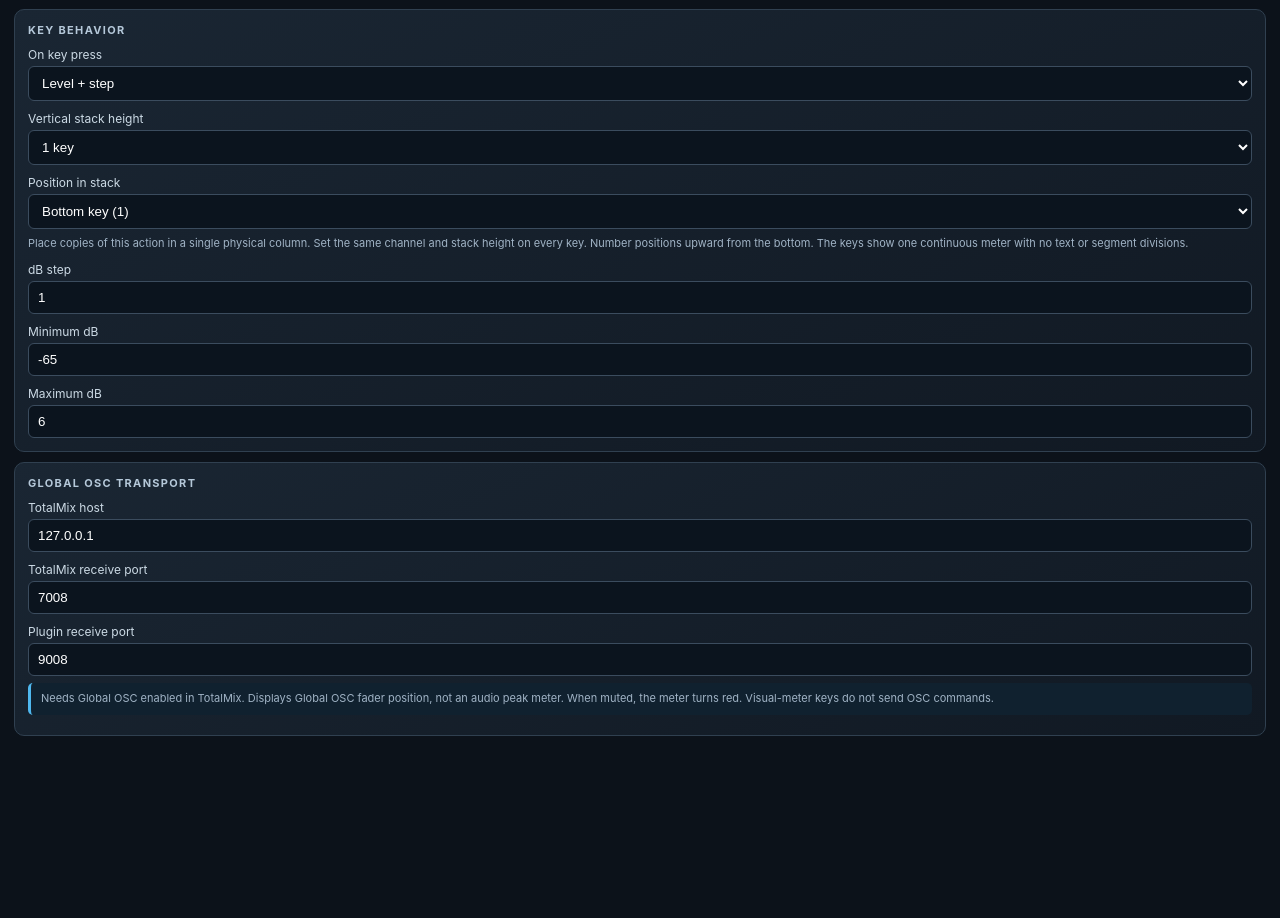
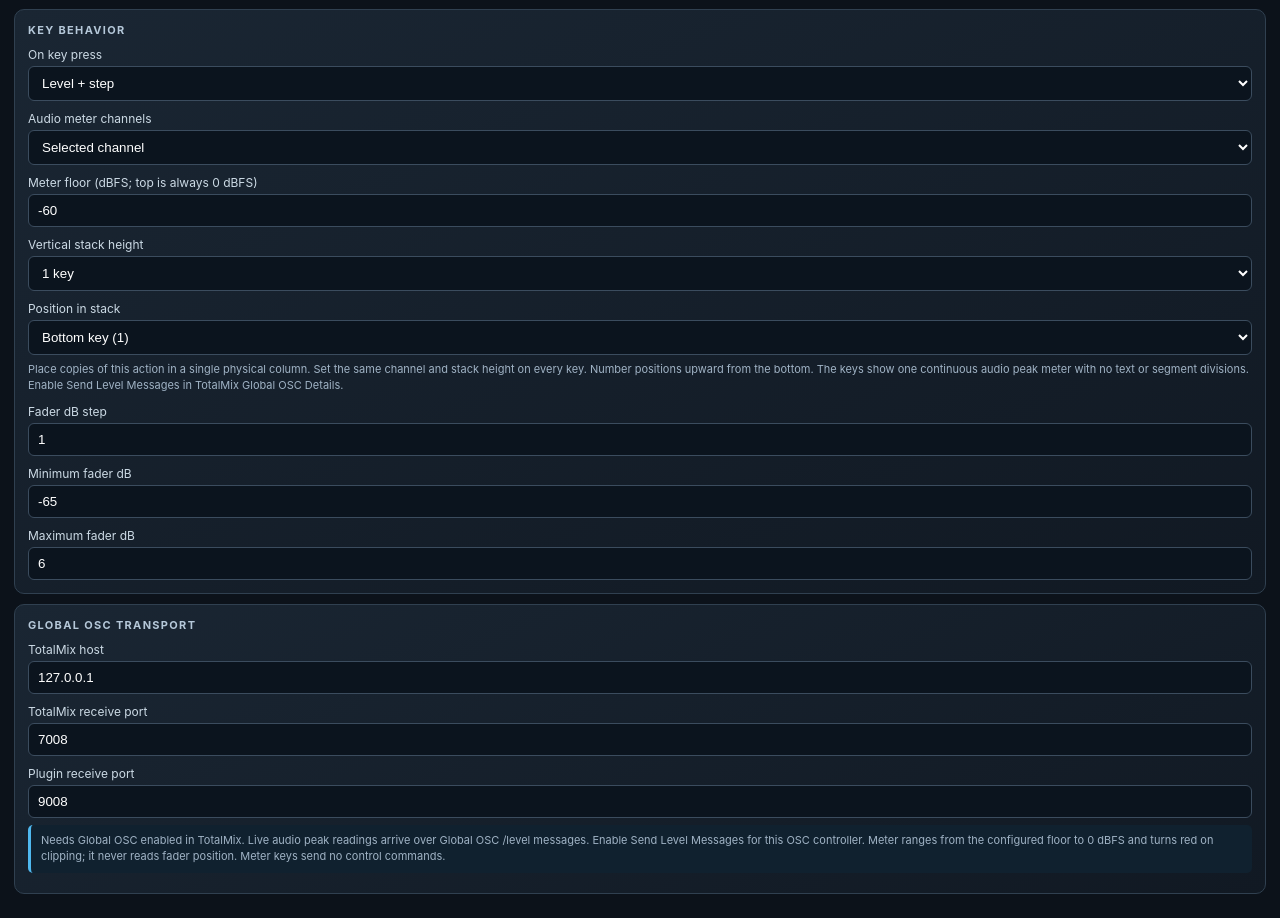
Before and after one commit to kitbrown/rme-controller-macos, a website: page com.fionetworks.rme-globalosc.sdPlugin/ui/level-key.html in a window 1280 px wide. Shown: the part 573-1491 px from the top of the page. Before the commit the page ends 1333 px from the top, so only its background shows below. Drawn offline with Linux system fonts and the light colour scheme.

Commit message:
ui: configure live dBFS peak meters, stereo max, and conditional fader controls

```diff
--- a/com.fionetworks.rme-globalosc.sdPlugin/ui/level-key.html
+++ b/com.fionetworks.rme-globalosc.sdPlugin/ui/level-key.html
@@ -12,7 +12,7 @@ input,select{color:#fff;width:100%;padding:8px 9px;background:#0b141e;border:1px
 input:focus,select:focus{border-color:var(--blue);outline:2px solid #4fb8ef33}
 [hidden]{display:none!important}.tip{border-left:3px solid #4fb8ef;padding:8px 10px;background:#10212f;border-radius:5px}
 </style></head><body>
-<div class="hero"><div class="kicker">FIO / TOTALMIX CONSOLE</div><h2>Live Channel Fader</h2><p>Show a live fader position on one key, or one continuous unlabeled meter across a vertical stack of keys.</p></div>
+<div class="hero"><div class="kicker">FIO / TOTALMIX CONSOLE</div><h2>Live Channel Fader</h2><p>Show an actual audio peak-level meter over multiple keys, or use a separate key to control a fader.</p></div>
 <div class="panel"><h3>Channel</h3>
 <label>Channel type</label><select data-setting="target"><option value="output">Hardware output</option><option value="mix">Source submix</option></select>
 <label>Preset / mapping</label><select data-setting="preset"><option value="main" data-target="output">Control Room — Main</option><option value="spdifOut" data-target="output">SPDIF Output</option><option value="phones1" data-target="output">Control Room — Phones 1</option><option value="mic1" data-target="mix">Mic 1 → Main</option><option value="playback12" data-target="mix">Core Audio → Main</option><option value="spdif" data-target="mix">SPDIF input → Main</option><option value="custom" data-target="both">Custom channel</option></select>
@@ -24,17 +24,19 @@ input:focus,select:focus{border-color:var(--blue);outline:2px solid #4fb8ef33}
 <p>Custom source-to-output mapping uses existing verified Global OSC paths.</p>
 </div></div>
 <div class="panel"><h3>Key behavior</h3>
-<label>On key press</label><select data-setting="keyMode"><option value="up">Level + step</option><option value="down">Level − step</option><option value="mute">Mute / unmute</option><option value="meter">Visual meter — no key action</option></select>
+<label>On key press</label><select data-setting="keyMode"><option value="up">Level + step</option><option value="down">Level − step</option><option value="mute">Mute / unmute</option><option value="meter">Live audio peak meter — display only</option></select>
 <div data-show-mode="meter">
+<label>Audio meter channels</label><select data-setting="meterChannels"><option value="mono">Selected channel</option><option value="stereo">Selected + next channel (highest peak)</option></select>
+<label>Meter floor (dBFS; top is always 0 dBFS)</label><input type="number" data-setting="meterFloorDb" min="-120" max="-6" value="-60" step="1">
 <label>Vertical stack height</label><select data-setting="stackSegments"><option value="1">1 key</option><option value="2">2 keys</option><option value="3">3 keys</option><option value="4">4 keys</option></select>
 <label>Position in stack</label><select data-setting="stackPosition"><option value="1">Bottom key (1)</option><option value="2">Second from bottom (2)</option><option value="3">Third from bottom (3)</option><option value="4">Top key (4)</option></select>
-<p>Place copies of this action in a single physical column. Set the same channel and stack height on every key. Number positions upward from the bottom. The keys show one continuous meter with no text or segment divisions.</p></div>
-<label>dB step</label><input type="number" data-setting="stepDb" value="1" min="0.1" max="24" step="0.1">
-<label>Minimum dB</label><input type="number" data-setting="minDb" value="-65" step="0.1">
-<label>Maximum dB</label><input type="number" data-setting="maxDb" value="6" step="0.1">
+<p>Place copies of this action in a single physical column. Set the same channel and stack height on every key. Number positions upward from the bottom. The keys show one continuous audio peak meter with no text or segment divisions. Enable Send Level Messages in TotalMix Global OSC Details.</p></div>
+<div data-hide-mode="meter"><label>Fader dB step</label><input type="number" data-setting="stepDb" value="1" min="0.1" max="24" step="0.1">
+<label>Minimum fader dB</label><input type="number" data-setting="minDb" value="-65" step="0.1">
+<label>Maximum fader dB</label><input type="number" data-setting="maxDb" value="6" step="0.1"></div>
 </div>
 <div class="panel"><h3>Global OSC transport</h3><label>TotalMix host</label><input data-setting="host" value="127.0.0.1">
 <label>TotalMix receive port</label><input data-setting="sendPort" type="number" value="7008">
 <label>Plugin receive port</label><input data-setting="receivePort" type="number" value="9008">
-<p class="tip">Needs Global OSC enabled in TotalMix. Displays Global OSC fader position, not an audio peak meter. When muted, the meter turns red. Visual-meter keys do not send OSC commands.</p></div>
+<p class="tip">Needs Global OSC enabled in TotalMix. Live audio peak readings arrive over Global OSC /level messages. Enable Send Level Messages for this OSC controller. Meter ranges from the configured floor to 0 dBFS and turns red on clipping; it never reads fader position. Meter keys send no control commands.</p></div>
 <script src="common.js"></script></body></html>
```
